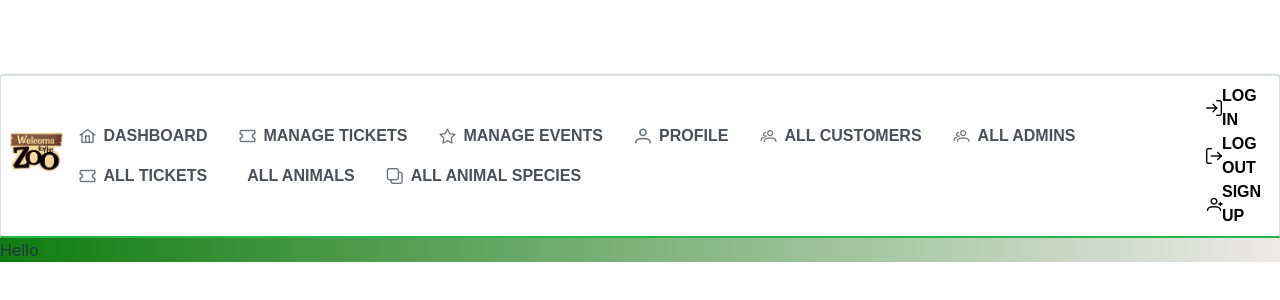
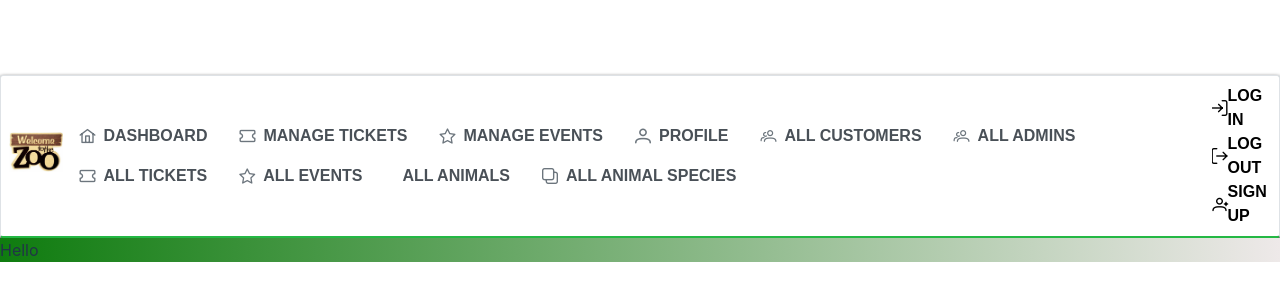
Before and after one commit to nuduja/ZooManagementFrontendAdmin, a React (Vite) app: page / in a window 1280 px wide. Shown: the part 232-532 px from the top of the page. Built offline with nearby package versions, Linux system fonts and the light colour scheme.

Commit message:
added all events to navbar

```diff
--- a/src/components/navbar.jsx
+++ b/src/components/navbar.jsx
@@ -13,6 +13,7 @@ export default function AdminNavbar() {
     { label: 'All Customers', icon: 'pi pi-users', url: '/customers' }, // Changed icon name
     { label: 'All Admins', icon: 'pi pi-users', url: '/admin' }, // Changed icon name
     { label: 'All Tickets', icon: 'pi pi-ticket', url: '/tickets' }, // Changed icon name
+    { label: 'All Events', icon: 'pi pi-star', url: '/events' },
     { label: 'All Animals', icon: 'pi pi-paw', url: '/animals' }, // Changed icon name
     { label: 'All Animal Species', icon: 'pi pi-clone', url: '/animalspecies' }, // Changed icon name
   ];
```
